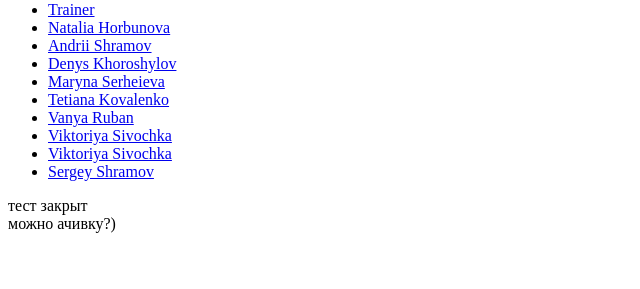
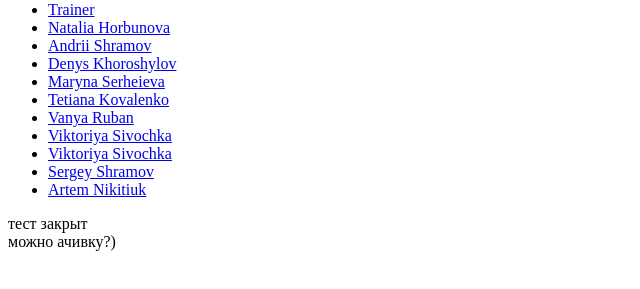
Before and after one commit to a-tatarenkov/forStudents, a plain HTML site: page index.html in a window 1280 px wide. Shown: the part 79-368 px from the top of the page, without its empty margins (0-640 px from the left). Drawn offline with Linux system fonts and the light colour scheme.

Commit message:
add Artem

```diff
--- a/index.html
+++ b/index.html
@@ -20,6 +20,7 @@
     <li><a href="https://github.com/sivochkavika">Viktoriya Sivochka</a></li>
     <li><a href="https://github.com/sivochkavika">Viktoriya Sivochka</a></li>
     <li><a href="https://github.com/SergeyShramov">Sergey Shramov</a></li>
+    <li><a href="https://github.com/1secondje">Artem Nikitiuk</a></li>
 </ul>
 тест закрыт <br>
 можно ачивку?)
```
